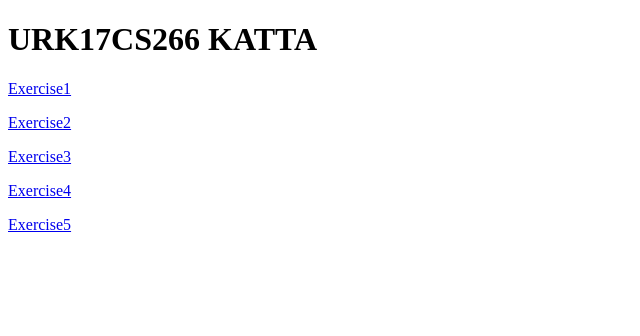
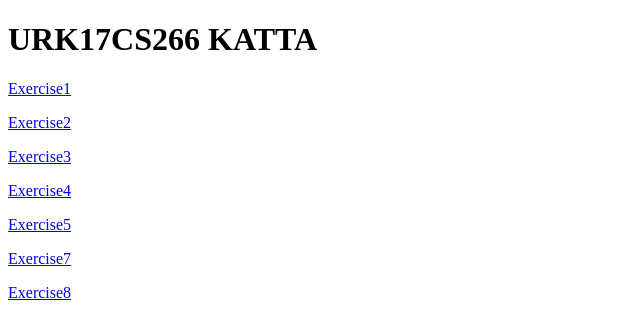
Before and after one commit to saichaitanyakatta/sai_katta, a plain HTML site: page index.html in a window 1280 px wide. Shown: the whole page, without its empty margins (0-640 px from the left). Drawn offline with Linux system fonts and the light colour scheme.

Commit message:
Update index.html

```diff
--- a/index.html
+++ b/index.html
@@ -17,5 +17,7 @@ and open the template in the editor.
        <p> <a href="web_ex3/ex3.html"> Exercise3</a> <br> </p>
          <p> <a href="web_ex4/newhtml.html"> Exercise4</a> <br> </p>
        <p> <a href="web_ex5/stringlen.html"> Exercise5</a>
+           <p> <a href="http://webtech.karunya.edu/~urk17cs266/ex7/index.php"> Exercise7</a>
+               <p> <a href="http://webtech.karunya.edu/~urk17cs266/ex8/index.php"> Exercise8</a>
     </body>
 </html>
```
